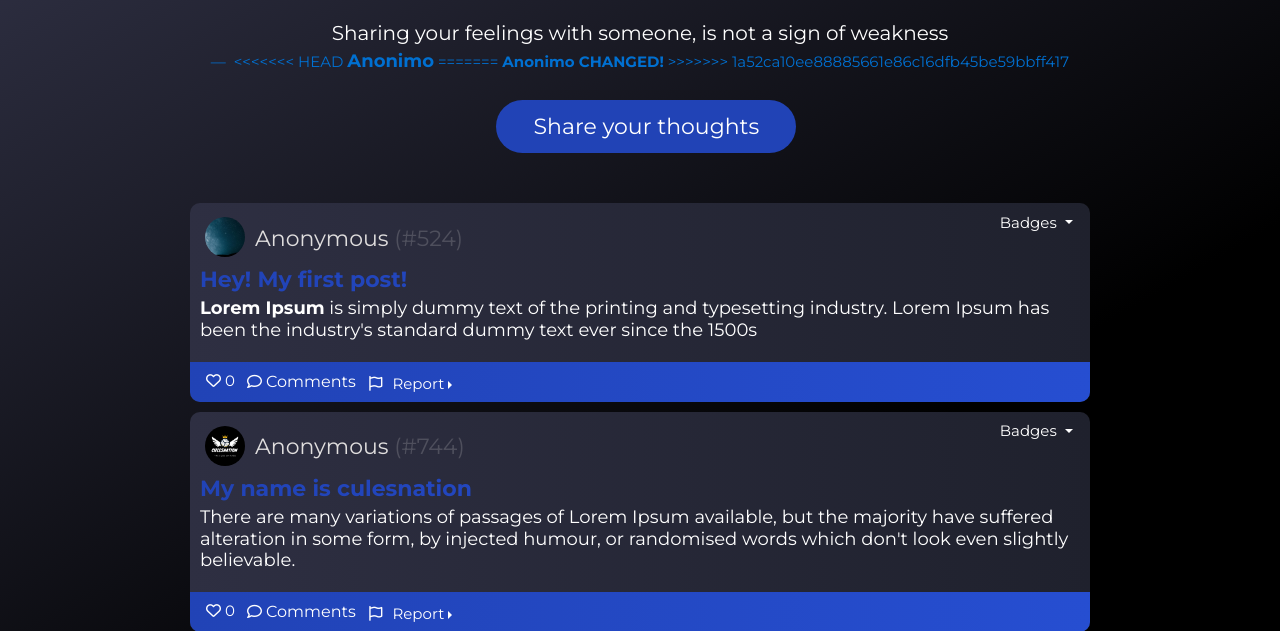
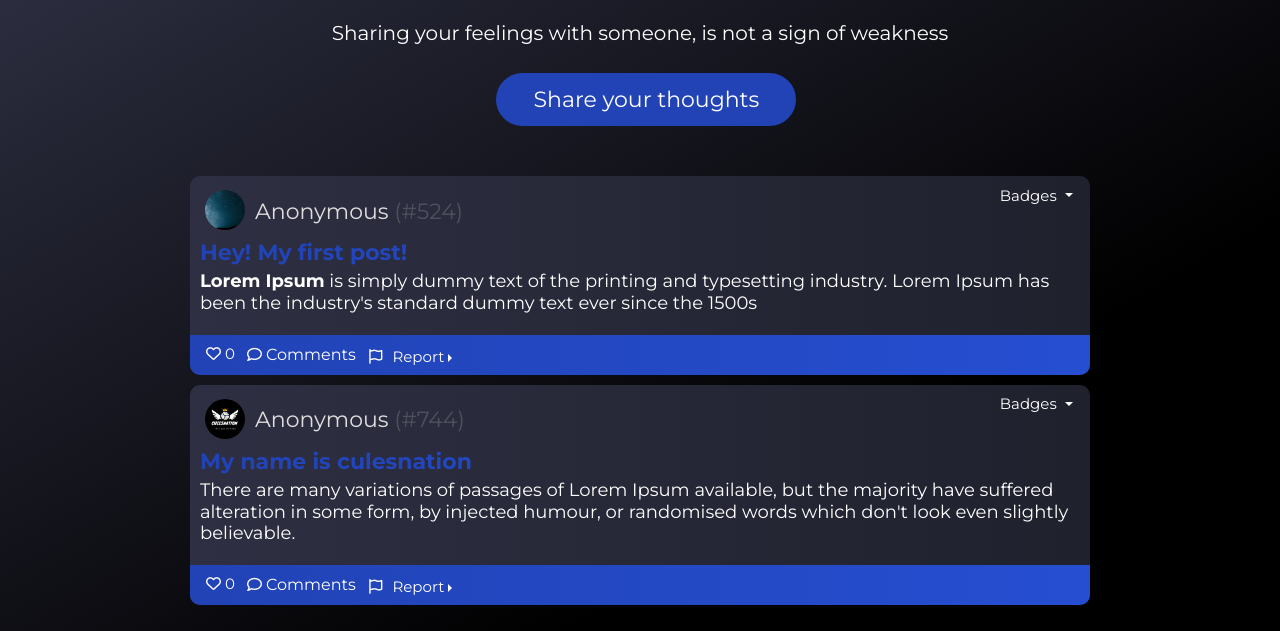
Before and after one commit to CodeFuseX/Anonimo-ML, a Django app: page /anonym in a window 1280 px wide. Shown: the part 57-688 px from the top of the page. Run offline with Django 3.2, Linux system fonts and the light colour scheme; data comes from the database, SQL or seed files in the repository; data that the repository does not hold is empty; some libraries are stand-ins or nearby versions.

Commit message:
delted useless text

```diff
--- a/templates/anonym.html
+++ b/templates/anonym.html
@@ -16,14 +16,7 @@
     <blockquote class="blockquote">
       <p  style="font-size: 2rem; color: white;">Sharing your feelings with someone, is not a sign of weakness</p>
     </blockquote>
-    <figcaption class="blockquote-footer " style="font-size: 1.5rem; color: #0070d1;">
-<<<<<<< HEAD
-      <b style="font-size: 1.8rem">Anonimo</b>
-=======
-      <b>Anonimo CHANGED!</b>
->>>>>>> 1a52ca10ee88885661e86c16dfb45be59bbff417
 
-    </figcaption>
   </figure>
 </center>
 <br>
```
